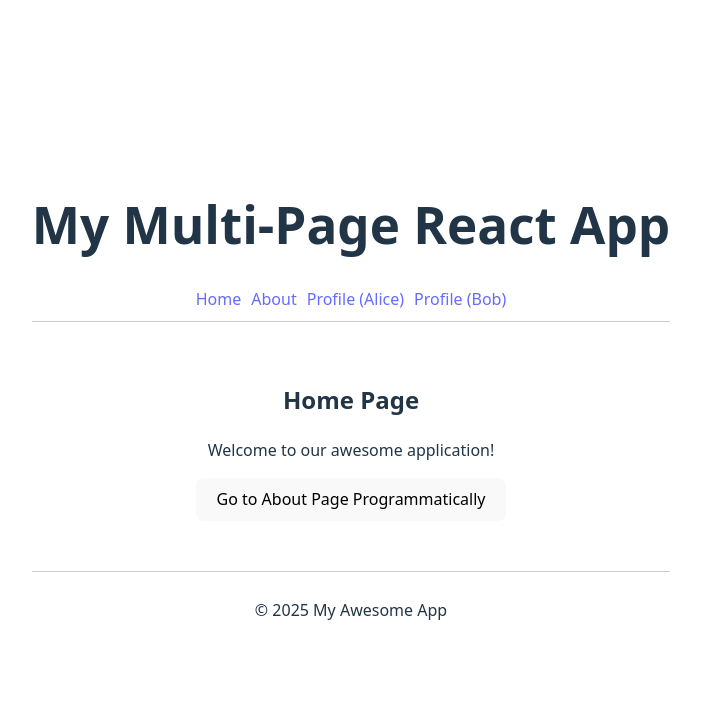
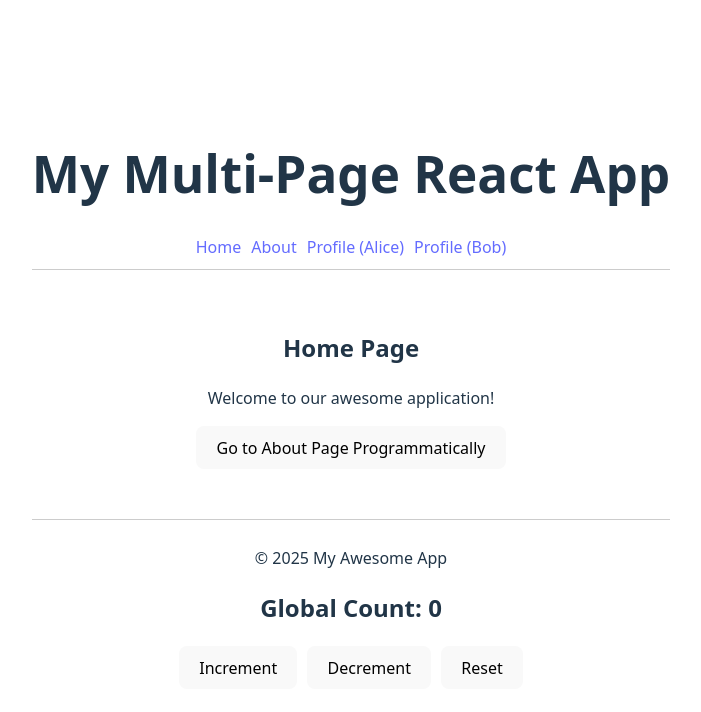
Before and after one commit to shine/react-learning-ts-app, a React (Vite) app: page / in a window 1280 px wide. Shown: the top 712 px of the page, without its empty margins (289-990 px from the left). Built offline with nearby package versions, Linux system fonts and the light colour scheme.

Commit message:
zustand was added and used

```diff
--- a/package.json
+++ b/package.json
@@ -13,7 +13,8 @@
   "dependencies": {
     "react": "^19.1.0",
     "react-dom": "^19.1.0",
-    "react-router-dom": "^7.6.2"
+    "react-router-dom": "^7.6.2",
+    "zustand": "^5.0.5"
   },
   "devDependencies": {
     "@eslint/js": "^9.25.0",
--- a/src/App.tsx
+++ b/src/App.tsx
@@ -4,6 +4,8 @@ import { Routes, Route, Link } from 'react-router-dom'; // 1. Import routing com
 import HomePage from './pages/HomePage'; // Import your page components
 import AboutPage from './pages/AboutPage';
 import UserProfilePage from './pages/UserProfilePage';
+import CounterDisplay from './components/CounterDisplay';
+import CounterControls from './components/CounterControls';
 // ... other existing imports (ThemeToggleButton, ThemedPanel, etc.)
 import './App.css';
 
@@ -45,6 +47,9 @@ function App() {
       <footer style={{ marginTop: '30px', paddingTop: '10px', borderTop: '1px solid #ccc', textAlign: 'center' }}>
         <p>&copy; {new Date().getFullYear()} My Awesome App</p>
       </footer>
+
+      <CounterDisplay />
+      <CounterControls />
     </div>
   );
 }
--- /dev/null
+++ b/src/components/CounterControls.tsx
@@ -0,0 +1,23 @@
+import React from 'react';
+import { useCounterStore } from '../stores/counterStore';
+
+const CounterControls: React.FC = () => {
+  // This component only cares about the actions. It will essentially never re-render
+  // because the actions themselves are stable.
+  const increment = useCounterStore((state) => state.increment);
+  const decrement = useCounterStore((state) => state.decrement);
+  const reset = useCounterStore((state) => state.reset);
+
+  // Alternative way to select multiple items:
+  // const { increment, decrement, reset } = useCounterStore();
+
+  return (
+    <div>
+      <button onClick={increment}>Increment</button>
+      <button onClick={decrement} style={{ margin: '0 10px' }}>Decrement</button>
+      <button onClick={reset}>Reset</button>
+    </div>
+  );
+};
+
+export default CounterControls;
--- /dev/null
+++ b/src/components/CounterDisplay.tsx
@@ -0,0 +1,11 @@
+import React from 'react';
+import { useCounterStore } from '../stores/counterStore';
+
+const CounterDisplay: React.FC = () => {
+  // This component only cares about the count. It will only re-render when 'count' changes.
+  const count = useCounterStore((state) => state.count);
+
+  return <h2>Global Count: {count}</h2>;
+};
+
+export default CounterDisplay;
--- /dev/null
+++ b/src/stores/counterStore.ts
@@ -0,0 +1,21 @@
+// src/stores/counterStore.ts
+import { create } from 'zustand';
+
+// 1. Define the interface for your store's state and actions
+interface CounterState {
+  count: number;
+  increment: () => void;
+  decrement: () => void;
+  reset: () => void;
+}
+
+// 2. Create the store using Zustand's create function
+export const useCounterStore = create<CounterState>((set) => ({
+  // Initial state
+  count: 0,
+
+  // Actions that modify the state
+  increment: () => set((state) => ({ count: state.count + 1 })),
+  decrement: () => set((state) => ({ count: state.count - 1 })),
+  reset: () => set({ count: 0 }),
+}));
```
Also changed, not shown: 1 other file (tests, documents, lock files or other folders).
